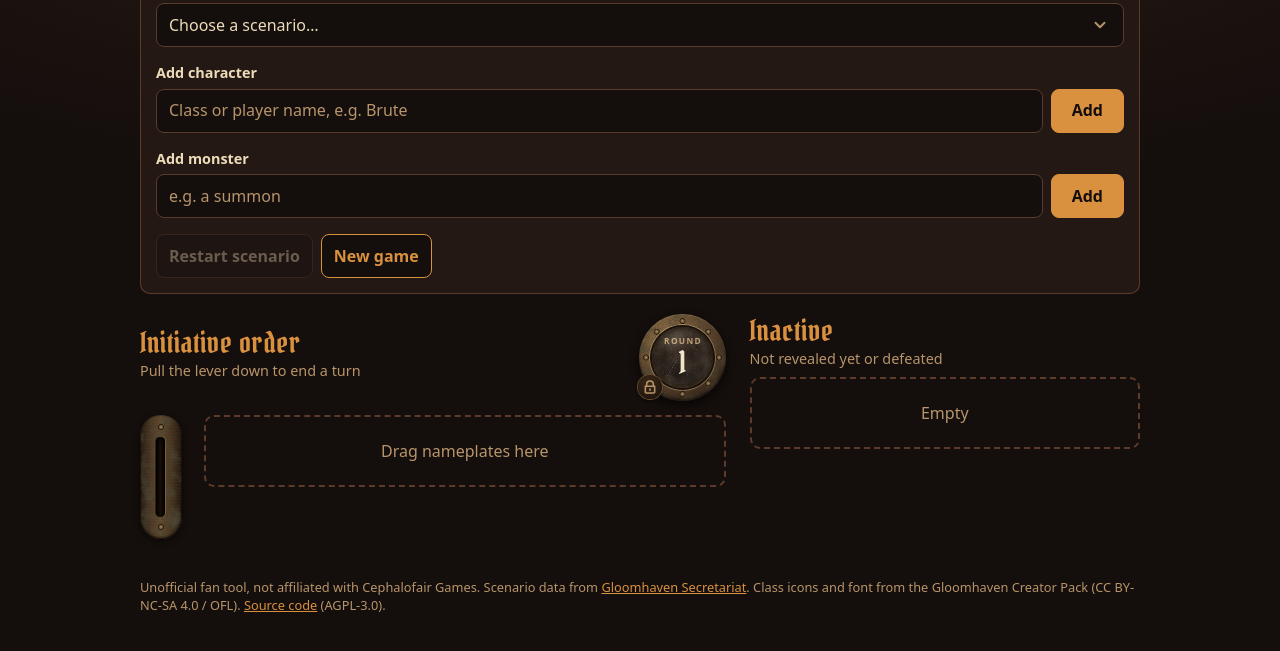
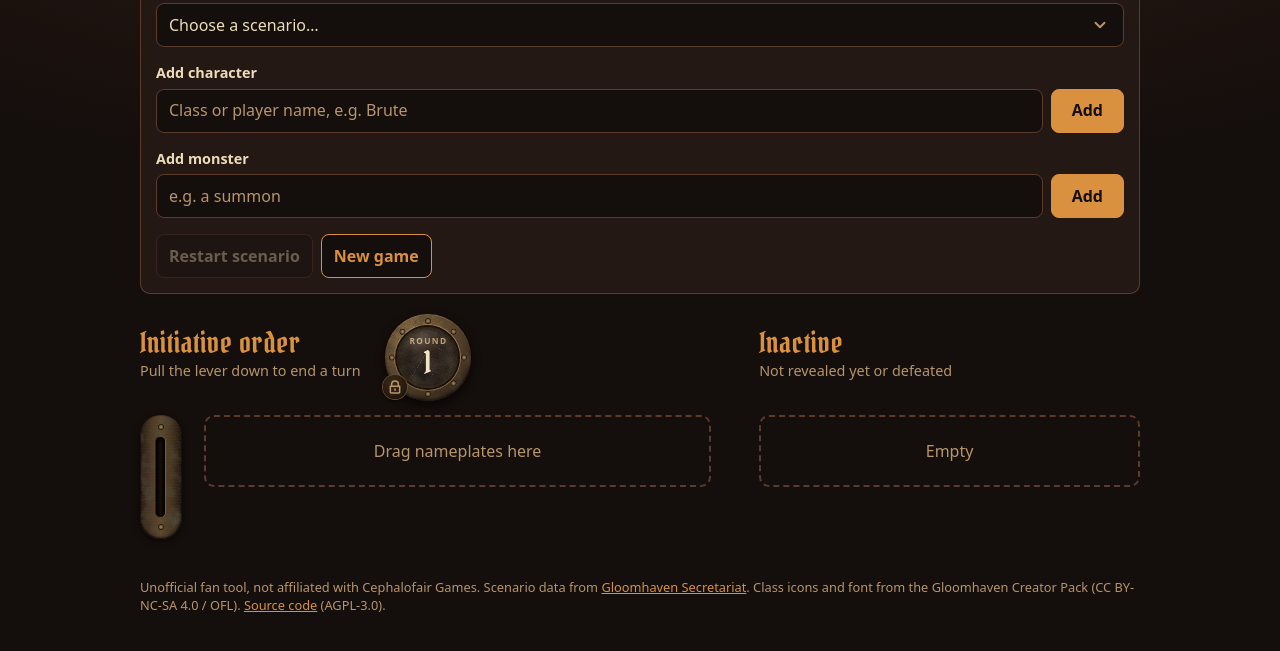
Before and after one commit to MilicaKorpikajo/initiative-order-tracker, a website with bundled scripts: page index.html in a window 1280 px wide. Shown: the part 137-788 px from the top of the page. Built offline with nearby package versions, Linux system fonts and the light colour scheme.

Commit message:
Line up the desktop columns and keep the porthole with its heading
On wide screens both columns share a header row (subgrid), so the
"Initiative order" and "Inactive" headings and their first nameplates line
up. The round counter sits right after its own heading, with more space
between the columns, so it reads as part of the initiative column. Phones
are unchanged.

Co-Authored-By: Claude Opus 5.5 <noreply@anthropic.com>

```diff
--- a/css/app.css
+++ b/css/app.css
@@ -182,6 +182,18 @@ button.danger { color: var(--accent); border-color: var(--accent); }
 
 @media (min-width: 48rem) {
   .board { grid-template-columns: 3fr 2fr; }
+
+  /* Both columns share a header row, so the headings and the first nameplates
+     line up side by side. (Subgrid; older browsers just keep the old layout.) */
+  .board { grid-template-rows: auto 1fr; row-gap: 0; }
+  .board > .area { display: grid; grid-row: span 2; grid-template-rows: subgrid; align-content: start; }
+  .board > .area > .plates,
+  .board > .area > .tracker { align-self: start; }
+  .area-head-inactive { align-self: center; margin-bottom: 0.9rem; }
+
+  /* Keep the round counter with its own heading, away from "Inactive". */
+  .board { column-gap: 3rem; }
+  .board .area-head { justify-content: flex-start; gap: 1.5rem; }
 }
 
 .area h2 { font-size: 1.8rem; line-height: 1.2; margin-bottom: 0.5rem; }
--- a/index.html
+++ b/index.html
@@ -89,8 +89,10 @@
       </div>
     </section>
     <section class="area area-inactive" aria-labelledby="inactive-heading">
-      <h2 id="inactive-heading">Inactive</h2>
-      <p class="hint">Not revealed yet or defeated</p>
+      <div class="area-head-inactive">
+        <h2 id="inactive-heading">Inactive</h2>
+        <p class="hint">Not revealed yet or defeated</p>
+      </div>
       <ul id="inactive" class="plates" data-list="inactive" data-empty="Empty"></ul>
     </section>
   </main>
```
